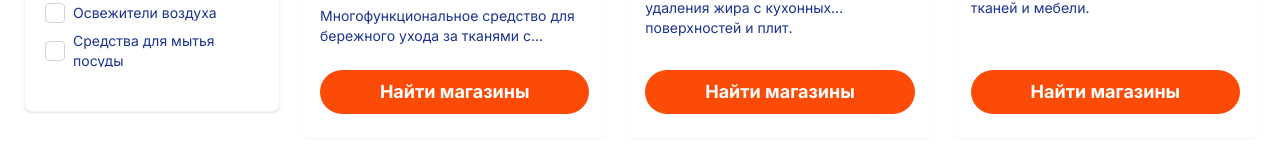
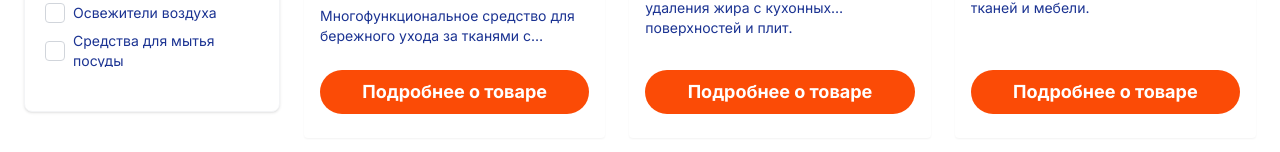
Before and after one commit to Dowran-dev/altyn-gaya, a Next.js app: page /shop in a window 1280 px wide. Shown: the part 748-900 px from the top of the page. Built offline with nearby package versions, Linux system fonts and the light colour scheme.

Commit message:
improve design

```diff
--- a/app/shop/ShopProductsPage.tsx
+++ b/app/shop/ShopProductsPage.tsx
@@ -1703,7 +1703,7 @@ const ShopProductsPage: React.FC = () => {
           </div>
           <p className="text-blue-800 mb-4 text-sm line-clamp-2 flex-grow">{product.description}</p>
           <button className="bg-orange-500 text-white px-4 sm:px-8 py-2 w-full sm:w-auto my-2 rounded-full hover:bg-orange-600 transition-colors font-bold text-lg">
-            Найти магазины
+          Подробнее о товаре
           </button>
         </div>
       </div>
```
